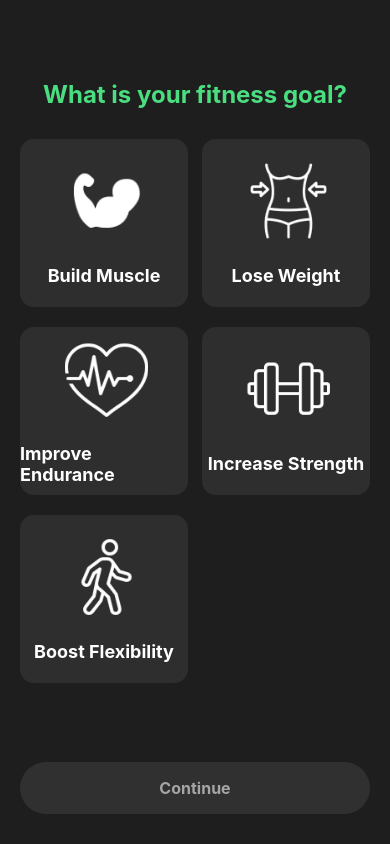
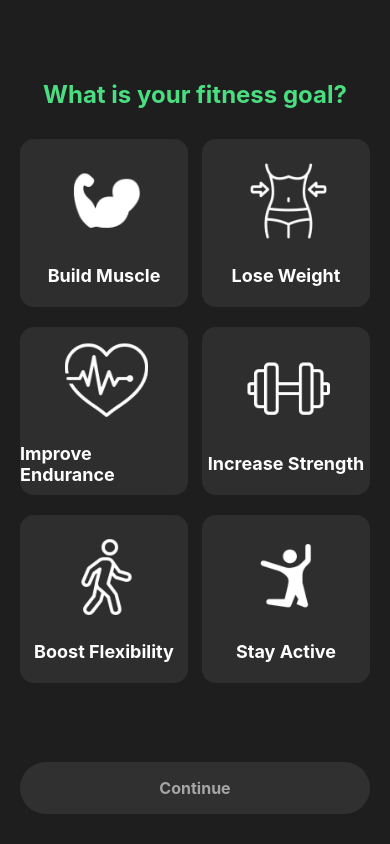
Before and after one commit to TGbadebo02/TitanTrack2.0, a React Native app: screen /goalScreen in a window 390 px wide. Built offline with nearby package versions, Linux system fonts and the light colour scheme.

Commit message:
added another goal.

```diff
--- a/src/screens/goalScreen.jsx
+++ b/src/screens/goalScreen.jsx
@@ -7,6 +7,8 @@ const goals = [
   { title: 'Improve Endurance', image: require('/Users/tgbadebo02/Desktop/TitanTrack2.0/src/assets/icons/Heart with Pulse.png') },
   { title: 'Increase Strength', image: require('/Users/tgbadebo02/Desktop/TitanTrack2.0/src/assets/icons/Dumbbell.png') },
   { title: 'Boost Flexibility', image: require('/Users/tgbadebo02/Desktop/TitanTrack2.0/src/assets/icons/Walking.png') },
+  { title: 'Stay Active', image: require('/Users/tgbadebo02/Desktop/TitanTrack2.0/src/assets/icons/Active.png') },
+
 ];
 
 
@@ -27,7 +29,7 @@ const FitnessGoalScreen = ({ navigation }) => {
       <TouchableOpacity
         style={[
           styles.goalCard,
-          { backgroundColor: isSelected ? '#49C390' : '#2e2e2e' },
+          { backgroundColor: isSelected ? '#4ade80' : '#2e2e2e' },
         ]}
         onPress={() => setSelectedGoal(item.title)}
       >
```
Also changed, not shown: src/assets/icons/Active.png (added).
